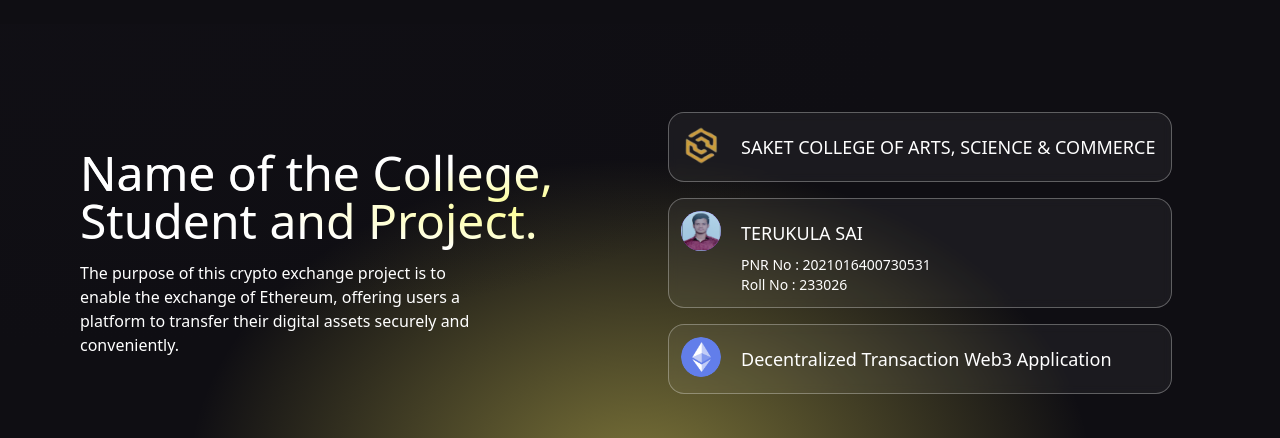
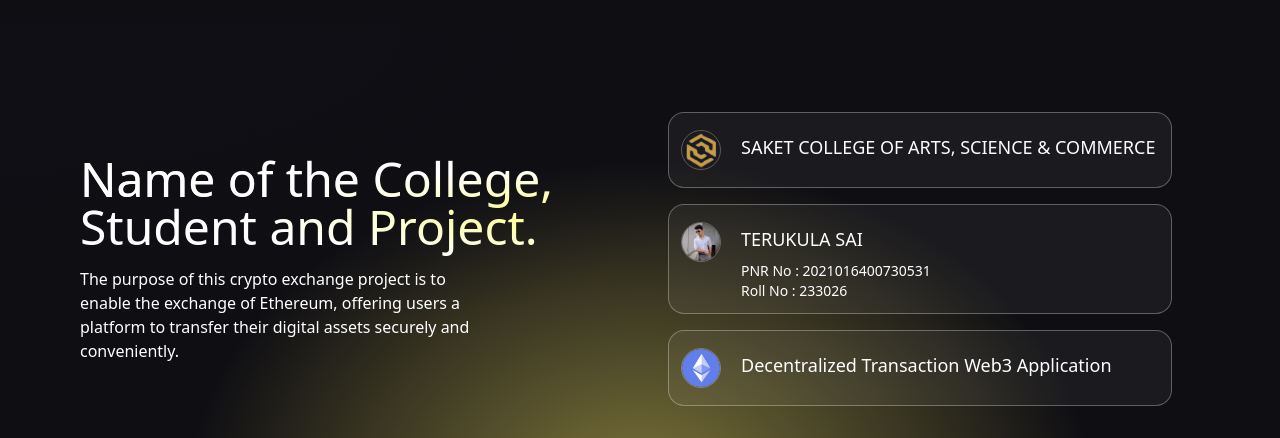
Before and after one commit to SAI127001/Decentralized-Transaction-Application, a React (Vite) app in the folder client/: page / in a window 1280 px wide. Shown: the part 880-1318 px from the top of the page. Built offline with nearby package versions, Linux system fonts and the light colour scheme; no server answers.

Commit message:
Dec 24 Modify

```diff
--- a/client/src/components/About.jsx
+++ b/client/src/components/About.jsx
@@ -1,21 +1,24 @@
 import React from "react";
-import {saket, sai, ether} from "../assets"
-import { SiEthereum} from "react-icons/si";
+import { saket, sai, ether } from "../assets";
 
 const About = ({ color, title, image, subtitle1, subtitle2 }) => (
   <div className="flex flex-row justify-start items-start white-glassmorphism p-3 m-2 cursor-pointer hover:shadow-xl">
-    <div className={`w-10 h-10 rounded-full flex justify-center items-center ${color}`}>
+    <div
+      className={`w-10 h-10 rounded-full flex justify-center items-center ${color} about`}
+    >
       {image ? (
-        <img src={image} alt={`Image of ${title}`} className="w-10 h-10 rounded-full" />
+        <img
+          src={image}
+          alt={`Image of ${title}`}
+          className="w-10 h-10 about-img rounded-full"
+        />
       ) : null}
     </div>
     <div className="ml-5 flex flex-col flex-1">
       <h3 className="mt-2 text-white text-lg">{title}</h3>
       <p className="mt-2 text-white text-sm md:w-9/12">
         {subtitle1}
-        <p>
-        {subtitle2}
-        </p>
+        <p>{subtitle2}</p>
       </p>
     </div>
   </div>
@@ -29,27 +32,28 @@
           Name of the College, Student and Project.
         </h1>
         <p className="text-left my-2 text-white font-light md:w-9/12 w-11/12 text-base">
-        The purpose of this crypto exchange project is to enable the exchange of Ethereum,
-         offering users a platform to transfer their digital assets securely and conveniently.
+          The purpose of this crypto exchange project is to enable the exchange
+          of Ethereum, offering users a platform to transfer their digital
+          assets securely and conveniently.
         </p>
       </div>
 
       <div className="flex-1 flex flex-col justify-start items-center">
         <About
-          color="black"
+          color=""
           title="SAKET COLLEGE OF ARTS, SCIENCE & COMMERCE"
           image={saket}
           subtitle=""
         />
         <About
-          color="bg-[#8945F8]"
+          color=""
           title="TERUKULA SAI"
           image={sai}
           subtitle1="PNR No : 2021016400730531"
           subtitle2="Roll No : 233026 "
         />
         <About
-          color="black"
+          color=""
           title="Decentralized Transaction Web3 Application"
           image={ether}
           subtitle=""
--- a/client/src/index.css
+++ b/client/src/index.css
@@ -102,6 +102,7 @@
 }
 
 .btn-box:hover {
+  transform: scale(2);
   box-shadow: 0 0 5px #daa455e8,
   0 0 25px #daa455e8, 0 0 50px #daa455e8,
   0 0 100px #daa455e8, 0 0 200px #daa455e8;
@@ -168,6 +169,25 @@
 .rotate-3d {
   animation: rotate 3s infinite linear;
   transform-origin: center;
+}
+
+.about{
+  margin-top: 5px;
+  margin-bottom: 5px;
+}
+
+.about-img{
+  border-width: 1px;
+  /* border-color: rgba(0, 0, 0, 0.644); */
+  border-color: rgba(240, 233, 233, 0.3);
+}
+
+.about:hover {
+  transform: scale(6); /* Adjust the scale factor as needed */
+  transition: transform 0.3s ease; /* Add a smooth transition effect */
+  box-shadow: 0 0 5px rgba(240, 233, 233, 0.3),
+  0 0 25px rgba(240, 233, 233, 0.3), 0 0 50px rgba(240, 233, 233, 0.3),
+  0 0 100px rgba(240, 233, 233, 0.3), 0 0 200px rgba(240, 233, 233, 0.3);
 }
 
 @keyframes rotate {
```
Also changed, not shown: client/src/assets/profile-pic.jpg.
